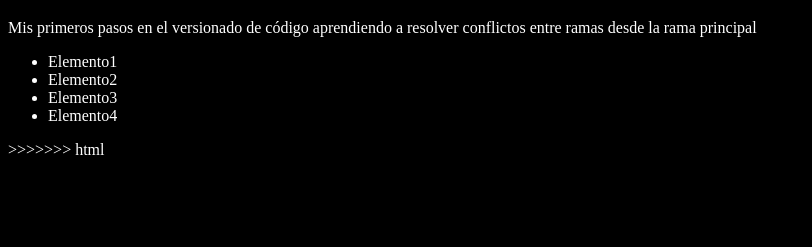
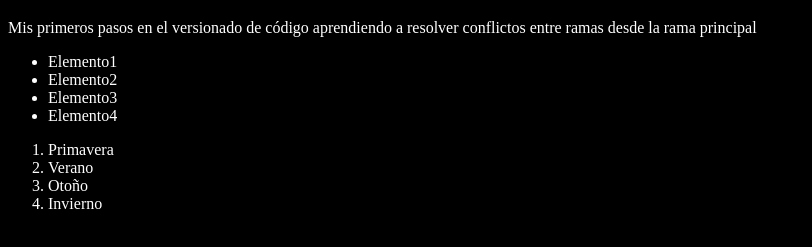
Before and after one commit to ilsejimena-mg/youtube-git, a plain HTML site: page index.html in a window 1280 px wide. Shown: the part 61-308 px from the top of the page, without its empty margins (0-812 px from the left). Drawn offline with Linux system fonts and the light colour scheme.

Commit message:
Agregando estaciones del año

```diff
--- a/index.html
+++ b/index.html
@@ -15,7 +15,12 @@
         <li>Elemento3</li>
         <li>Elemento4</li>
     </ul>
+    <ol>
+        <li>Primavera</li>
+        <li>Verano</li>
+        <li>Otoño</li>
+        <li>Invierno</li>
+    </ol>
     <script src="index.js"></script>
->>>>>>> html
 </body>
 </html>
```
